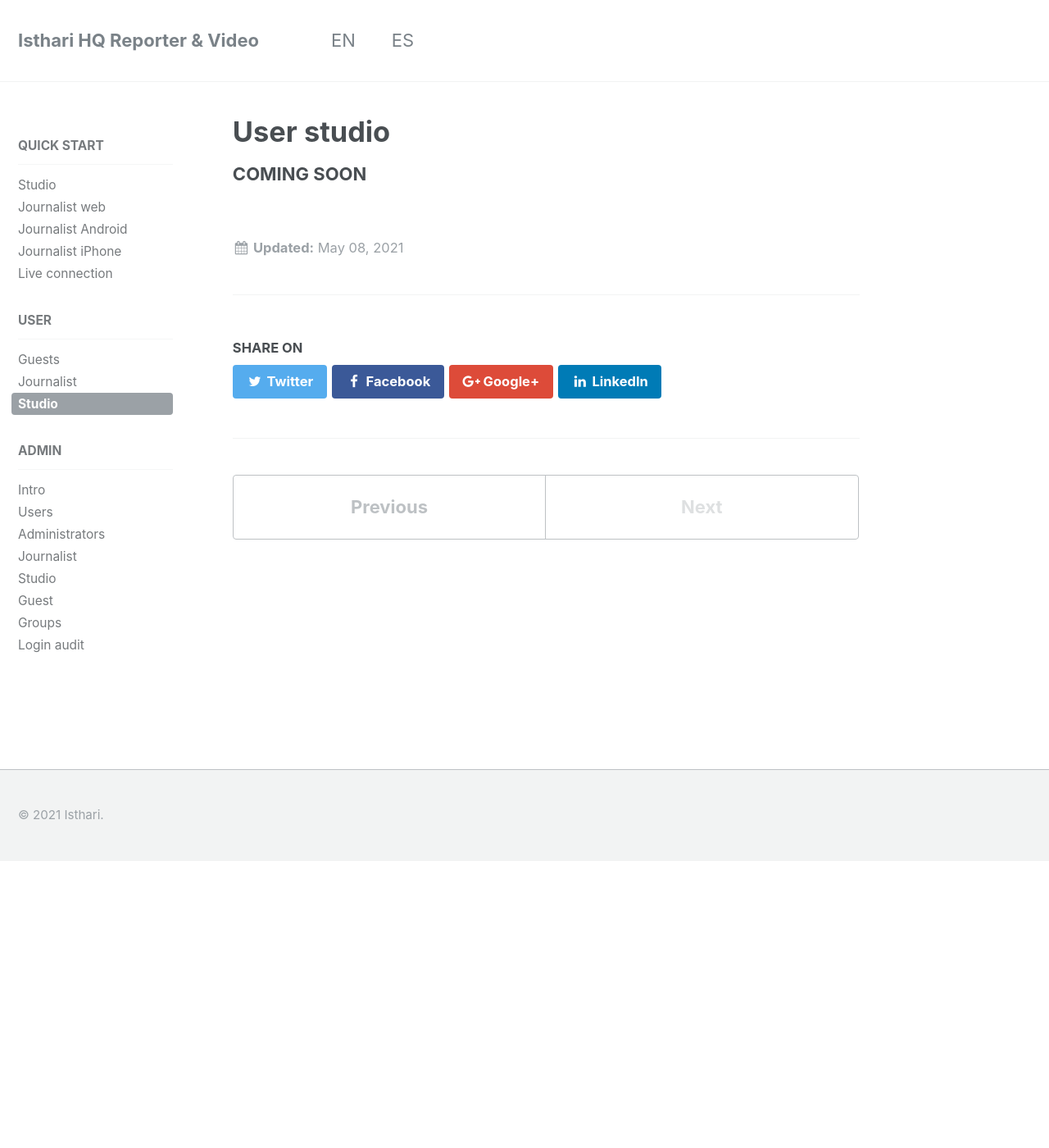
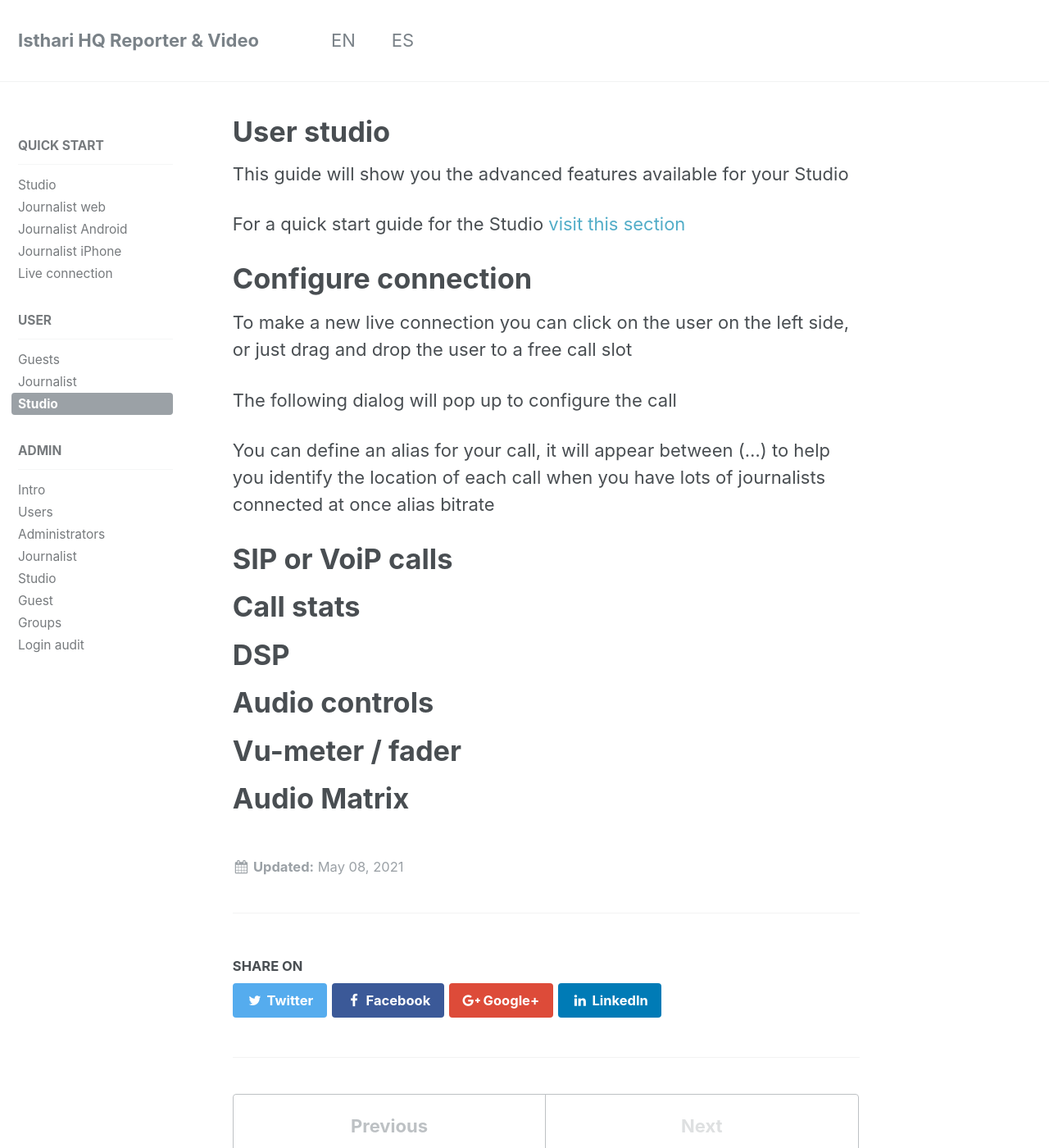
Before and after one commit to isthari/doc.broadcast.github.io, a Jekyll site: the page built from _en/user-studio.md, in a window 1280 px wide and 1400 px high. Shown: the whole window at 82% size. Built offline with Jekyll 4.4.1, drawn with Linux system fonts in a browser that asks for light colours; our own code applies the rules of GitHub Pages for plain Markdown files.

Commit message:
fix links

```diff
--- a/_en/user-studio.md
+++ b/_en/user-studio.md
@@ -7,4 +7,28 @@ redirect_from:
 ---
 
 {% include base_path %}
-**COMING SOON**
+This guide will show you the advanced features available for your Studio
+
+For a quick start guide for the Studio [visit this section](/en/studio)
+
+# Configure connection
+
+To make a new live connection you can click on the user on the left side, or just drag and drop the user to a free call slot
+
+The following dialog will pop up to configure the call
+
+You can define an alias for your call, it will appear between (...) to help you identify the location of each call when you have lots of journalists connected at once
+alias
+bitrate
+
+# SIP or VoiP calls
+
+# Call stats
+
+# DSP
+
+# Audio controls
+
+# Vu-meter / fader
+
+# Audio Matrix
```
Also changed, not shown: _en/journalist-android.md (+7 -7 lines), _en/studio.md (+2 -2 lines).
